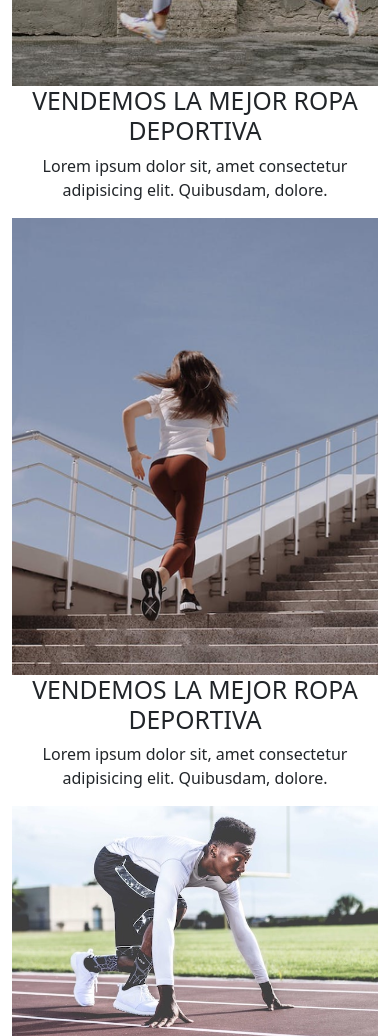
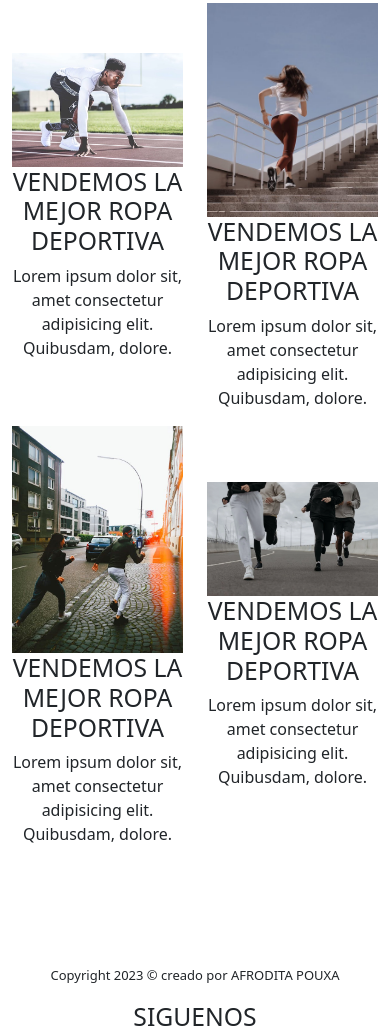
Before and after one commit to matecasaretto/PF-CASARETTO, a plain HTML site: page pages/Sobre-nosotros.html in a window 390 px wide. Shown: the part 667-1703 px from the top of the page. Drawn offline with Linux system fonts and the light colour scheme.

Commit message:
agregando boostrap grid

```diff
--- a/pages/Sobre-nosotros.html
+++ b/pages/Sobre-nosotros.html
@@ -43,8 +43,8 @@
     <hr class="hr-line">
 
      <section class="container">
-        <div class="row">
-          <article class="col-lg-6 col-md-6 col-xs-12">
+        <div class="row align-items-center">
+          <article class="col order-1 -lg-6 col-md-6 col-xs-12">
             <div class="about-imgs">
               <img src="../img/chicacorriendo2.jpeg" alt="">
               <div class="about-body">
@@ -54,7 +54,7 @@
               </div>
             </div>
           </article>
-          <article class="col-lg-6 col-md-6 col-xs-12">
+          <article class="col order-3 -lg-6 col-md-6 col-xs-12">
             <div class="about-imgs">
               <img src="../img/chicacorriendo.png" alt="">
               <div class="about-body">
@@ -64,9 +64,39 @@
               </div>
             </div>
           </article>
-          <article class="col-lg-12 col-md-12 col-xs-12">
+          <article class="col order-2 -lg-7 col-md-6 col-xs-12">
             <div class="about-imgs">
               <img src="../img/hombrecorriendo.jpg" alt="">
+              <div class="about-body">
+                  <h2>VENDEMOS LA MEJOR ROPA DEPORTIVA</h2>
+                  <p>Lorem ipsum dolor sit, amet consectetur adipisicing elit.
+                      Quibusdam, dolore.</p>
+              </div>
+            </div>
+          </article>
+          <article class="col order-4 -lg-5 col-md-6 col-xs-12">
+            <div class="about-imgs">
+              <img src="../img/gentecorriendo.jpeg" alt="">
+              <div class="about-body">
+                  <h2>VENDEMOS LA MEJOR ROPA DEPORTIVA</h2>
+                  <p>Lorem ipsum dolor sit, amet consectetur adipisicing elit.
+                      Quibusdam, dolore.</p>
+              </div>
+            </div>
+          </article>
+          <article class="col order-5 -lg-5 col-md-6 col-xs-12">
+            <div class="about-imgs">
+              <img src="../img/cuatropersonascorriendo.webp" alt="">
+              <div class="about-body">
+                  <h2>VENDEMOS LA MEJOR ROPA DEPORTIVA</h2>
+                  <p>Lorem ipsum dolor sit, amet consectetur adipisicing elit.
+                      Quibusdam, dolore.</p>
+              </div>
+            </div>
+          </article>
+          <article class="col order-6 -lg-5 col-md-6 col-xs-12">
+            <div class="about-imgs">
+              <img src="../img/black.jpeg" alt="">
               <div class="about-body">
                   <h2>VENDEMOS LA MEJOR ROPA DEPORTIVA</h2>
                   <p>Lorem ipsum dolor sit, amet consectetur adipisicing elit.
```
Also changed, not shown: img/black.jpeg (added), img/cuatropersonascorriendo.webp (added), img/gentecorriendo.jpeg (added).
